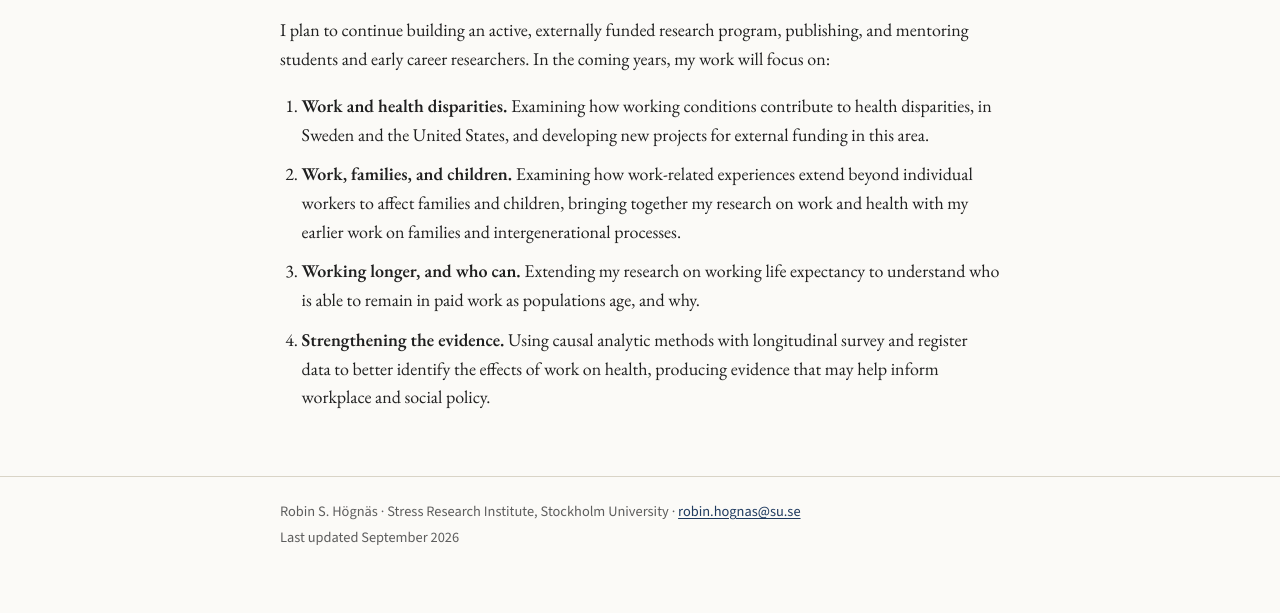
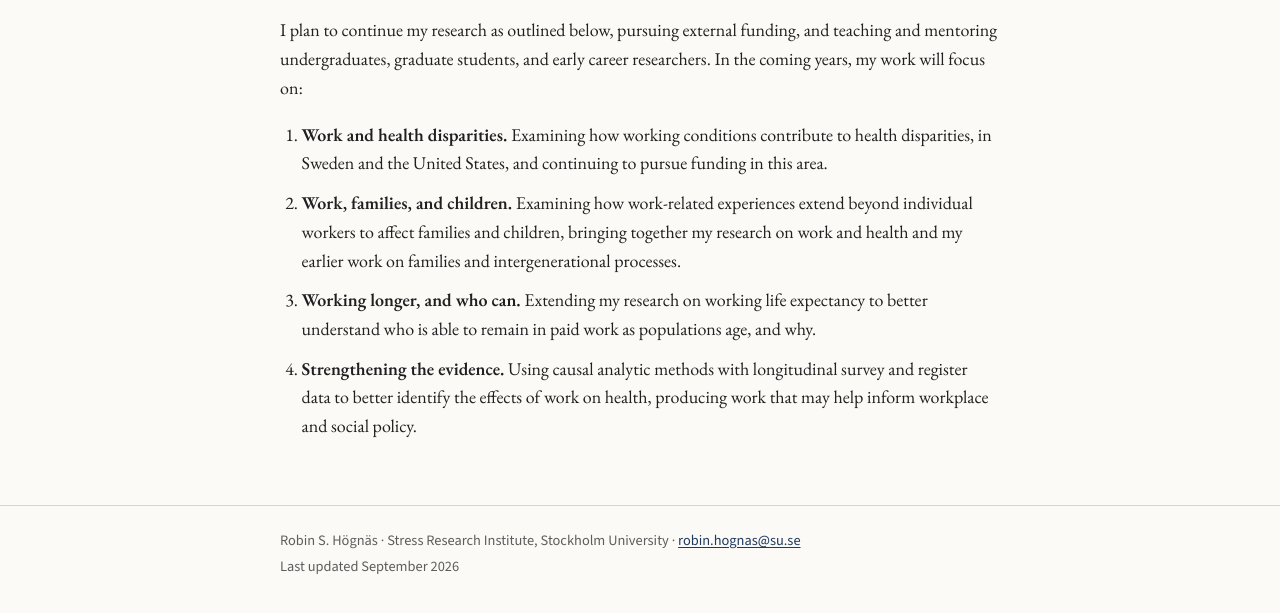
Before and after one commit to rshognas/rshognas.github.io, a plain HTML site: page future.html in a window 1280 px wide. Shown: the part 243-856 px from the top of the page. Before the commit the page ends 835 px from the top, so only its background shows below. Drawn offline with nearby package versions, Linux system fonts and the light colour scheme.

Commit message:
Wording updates on Home, Teaching, and Future Plans
Co-Authored-By: Claude Opus 5.5 <noreply@anthropic.com>

```diff
--- a/future.html
+++ b/future.html
@@ -31,24 +31,23 @@
   <main class="wrap">
     <h1>Future Plans</h1>
     <p>
-      I plan to continue building an active, externally funded research program,
-      publishing, and mentoring students and early career researchers. In the
+      I plan to continue my research as outlined below, pursuing external funding, and teaching
+      and mentoring undergraduates, graduate students, and early career researchers. In the
       coming years, my work will focus on:
     </p>
     <ol class="plain">
       <li><strong>Work and health disparities.</strong> Examining how working conditions
-        contribute to health disparities, in Sweden and the United States, and developing
-        new projects for external funding in this area.</li>
+        contribute to health disparities, in Sweden and the United States, and continuing to pursue funding in this area.</li>
       <li><strong>Work, families, and children.</strong> Examining how work-related
         experiences extend beyond individual workers to affect families and children,
-        bringing together my research on work and health with my earlier work on families
+        bringing together my research on work and health and my earlier work on families
         and intergenerational processes.</li>
       <li><strong>Working longer, and who can.</strong> Extending my research on working
-        life expectancy to understand who is able to remain in paid work as populations
+        life expectancy to better understand who is able to remain in paid work as populations
         age, and why.</li>
       <li><strong>Strengthening the evidence.</strong> Using causal analytic methods with
         longitudinal survey and register data to better identify the effects of work on
-        health, producing evidence that may help inform workplace and social policy.</li>
+        health, producing work that may help inform workplace and social policy.</li>
     </ol>
   </main>
 
```
Also changed, not shown: index.html (+3 -3 lines), teaching.html (+5 -5 lines).
